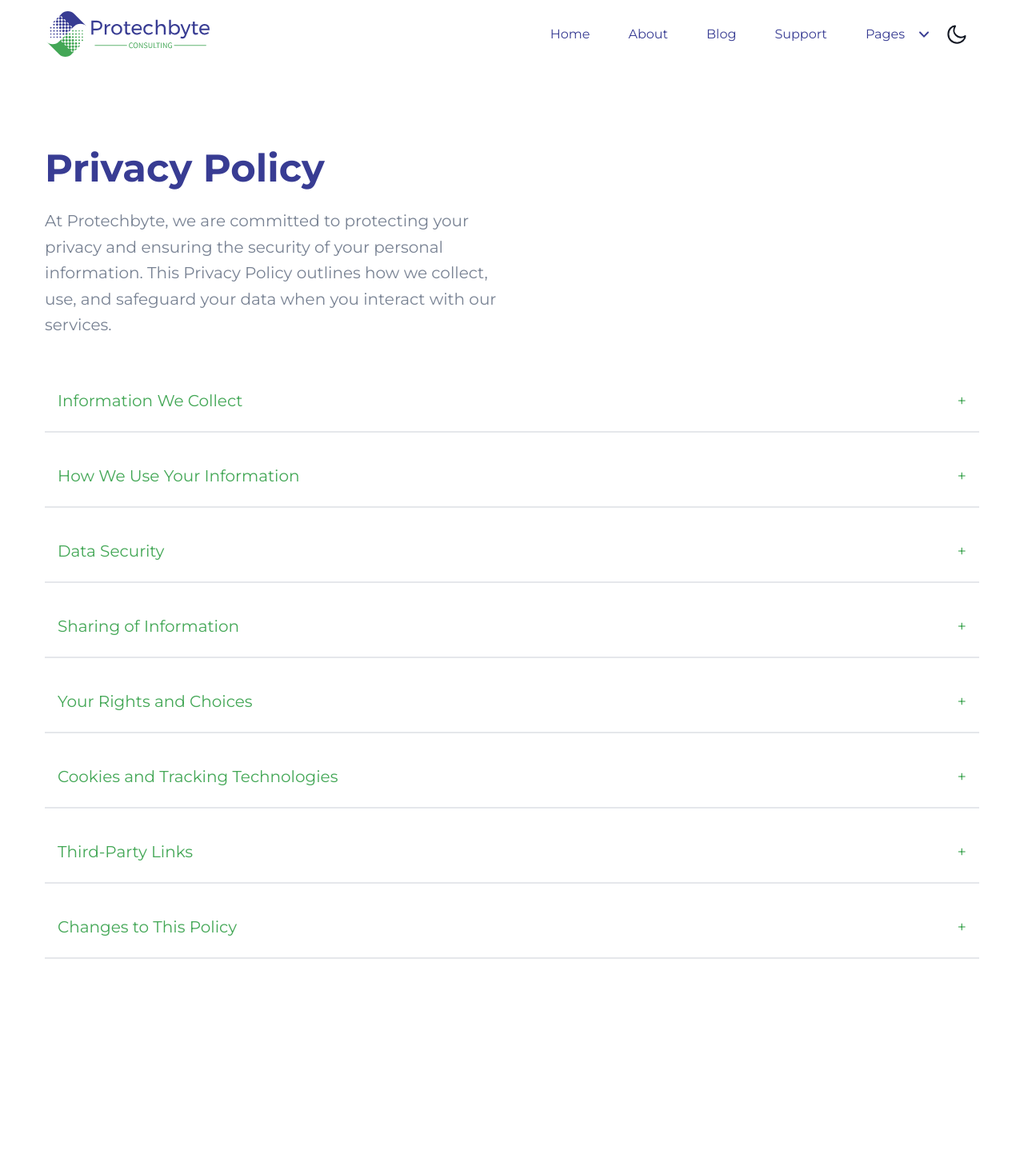
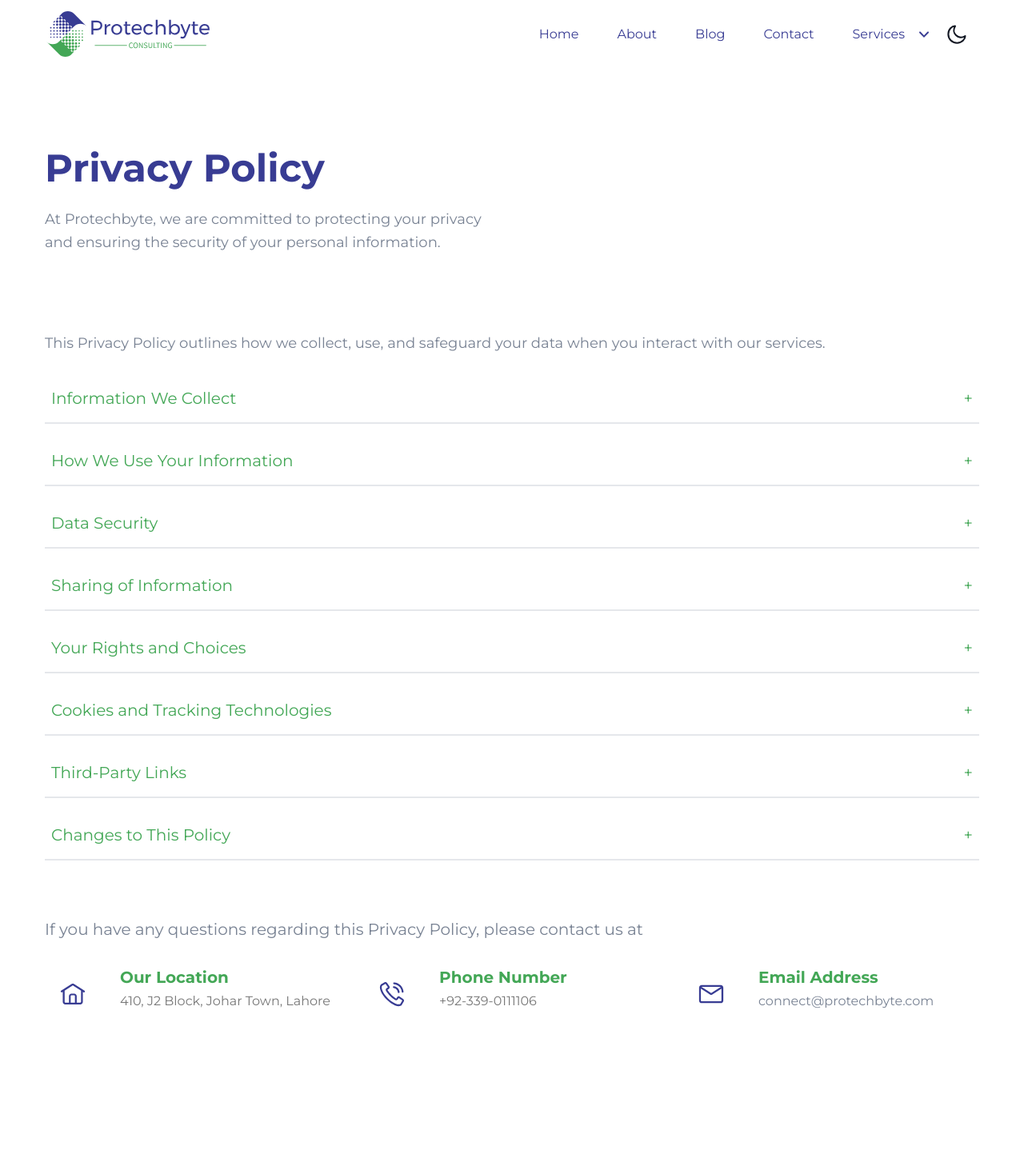
Before and after one commit to gitbitpy/Protechbyte-web, a Next.js app: page /privacy-policy in a window 1280 px wide. Shown: the top 1438 px of the page at 80% size. Built offline with nearby package versions, Linux system fonts and the light colour scheme.

Commit message:
making contact-us page

```diff
--- a/src/app/privacy-policy/page.tsx
+++ b/src/app/privacy-policy/page.tsx
@@ -21,23 +21,25 @@ const PrivacyPolicy = () => {
     >
       <div className="container">
         <div className="-mx-4 flex flex-wrap">
-          <div className="w-full px-4 lg:w-1/2">
+          <div className="w-full px-4 mb-12 lg:w-1/2">
             <h1 className="mb-5 text-3xl font-bold leading-tight text-primary dark:text-primary sm:text-4xl sm:leading-tight md:text-5xl md:leading-tight">
               Privacy Policy
             </h1>
 
-            <p className="mb-12 text-base !leading-relaxed text-body-color dark:text-body-color-dark sm:text-lg md:text-xl">
+            <p className="mb-12 text-base !leading-relaxed text-body-color dark:text-body-color-dark sm:text-lg md:text-lg">
               At Protechbyte, we are committed to protecting your privacy and
-              ensuring the security of your personal information. This Privacy
-              Policy outlines how we collect, use, and safeguard your data when
-              you interact with our services.
+              ensuring the security of your personal information.
             </p>
           </div>
 
-          <div className="w-full px-4">
+          <div className="w-full px-4 mb-12">
+            <p className="mb-8 text-base !leading-relaxed text-body-color dark:text-body-color-dark sm:text-lg md:text-lg">
+              This Privacy Policy outlines how we collect, use, and safeguard
+              your data when you interact with our services.
+            </p>
             {privacyPolicyData.map((section, index) => (
               <div key={index} className="mb-6 flex justify-center">
-                <div className="w-full border-b-2 border-gray-200 p-4">
+                <div className="w-full border-b-2 border-gray-200 dark:border-gray-700 p-2">
                   {/* Accordion Header */}
                   <div
                     className="cursor-pointer text-xl text-secondary mb-2 flex items-center justify-between"
@@ -77,6 +79,104 @@ const PrivacyPolicy = () => {
               </div>
             ))}
           </div>
+
+          <div className="w-full px-4">
+            <p className="mb-8 text-lg text-body-color dark:text-body-color-dark sm:text-xl">
+              If you have any questions regarding this Privacy Policy, please
+              contact us at
+            </p>
+            <div className="flex flex-wrap justify-between items-center">
+              <div className="mb-8 flex w-full max-w-[370px]">
+                <div className="mr-6 flex h-[60px] w-full max-w-[60px] items-center justify-center overflow-hidden rounded bg-primary/5 text-primary sm:h-[70px] sm:max-w-[70px]">
+                  <svg
+                    width="32"
+                    height="32"
+                    viewBox="0 0 32 32"
+                    fill="none"
+                    xmlns="http://www.w3.org/2000/svg"
+                  >
+                    <path
+                      d="M30.6 11.8002L17.7 3.5002C16.65 2.8502 15.3 2.8502 14.3 3.5002L1.39998 11.8002C0.899983 12.1502 0.749983 12.8502 1.04998 13.3502C1.39998 13.8502 2.09998 14.0002 2.59998 13.7002L3.44998 13.1502V25.8002C3.44998 27.5502 4.84998 28.9502 6.59998 28.9502H25.4C27.15 28.9502 28.55 27.5502 28.55 25.8002V13.1502L29.4 13.7002C29.6 13.8002 29.8 13.9002 30 13.9002C30.35 13.9002 30.75 13.7002 30.95 13.4002C31.3 12.8502 31.15 12.1502 30.6 11.8002ZM13.35 26.7502V18.5002C13.35 18.0002 13.75 17.6002 14.25 17.6002H17.75C18.25 17.6002 18.65 18.0002 18.65 18.5002V26.7502H13.35ZM26.3 25.8002C26.3 26.3002 25.9 26.7002 25.4 26.7002H20.9V18.5002C20.9 16.8002 19.5 15.4002 17.8 15.4002H14.3C12.6 15.4002 11.2 16.8002 11.2 18.5002V26.7502H6.69998C6.19998 26.7502 5.79998 26.3502 5.79998 25.8502V11.7002L15.5 5.4002C15.8 5.2002 16.2 5.2002 16.5 5.4002L26.3 11.7002V25.8002Z"
+                      fill="currentColor"
+                    />
+                  </svg>
+                </div>
+                <div className="w-full">
+                  <h4 className="mb-1 text-xl font-bold text-secondary dark:text-white">
+                    Our Location
+                  </h4>
+                  <p className="text-base text-text-color dark:text-dark-6">
+                    410, J2 Block, Johar Town, Lahore
+                  </p>
+                </div>
+              </div>
+
+              <div className="mb-8 flex w-full max-w-[370px]">
+                <div className="mr-6 flex h-[60px] w-full max-w-[60px] items-center justify-center overflow-hidden rounded bg-primary/5 text-primary sm:h-[70px] sm:max-w-[70px]">
+                  <svg
+                    width="32"
+                    height="32"
+                    viewBox="0 0 32 32"
+                    fill="none"
+                    xmlns="http://www.w3.org/2000/svg"
+                  >
+                    <g clipPath="url(#clip0_941_17577)">
+                      <path
+                        d="M24.3 31.1499C22.95 31.1499 21.4 30.7999 19.7 30.1499C16.3 28.7999 12.55 26.1999 9.19997 22.8499C5.84997 19.4999 3.24997 15.7499 1.89997 12.2999C0.39997 8.59994 0.54997 5.54994 2.29997 3.84994C2.34997 3.79994 2.44997 3.74994 2.49997 3.69994L6.69997 1.19994C7.74997 0.599942 9.09997 0.899942 9.79997 1.89994L12.75 6.29994C13.45 7.34994 13.15 8.74994 12.15 9.44994L10.35 10.6999C11.65 12.7999 15.35 17.9499 21.25 21.6499L22.35 20.0499C23.2 18.8499 24.55 18.4999 25.65 19.2499L30.05 22.1999C31.05 22.8999 31.35 24.2499 30.75 25.2999L28.25 29.4999C28.2 29.5999 28.15 29.6499 28.1 29.6999C27.2 30.6499 25.9 31.1499 24.3 31.1499ZM3.79997 5.54994C2.84997 6.59994 2.89997 8.74994 3.99997 11.4999C5.24997 14.6499 7.64997 18.0999 10.8 21.2499C13.9 24.3499 17.4 26.7499 20.5 27.9999C23.2 29.0999 25.35 29.1499 26.45 28.1999L28.85 24.0999C28.85 24.0499 28.85 24.0499 28.85 23.9999L24.45 21.0499C24.45 21.0499 24.35 21.0999 24.25 21.2499L23.15 22.8499C22.45 23.8499 21.1 24.1499 20.1 23.4999C13.8 19.5999 9.89997 14.1499 8.49997 11.9499C7.84997 10.8999 8.09997 9.54994 9.09997 8.84994L10.9 7.59994V7.54994L7.94997 3.14994C7.94997 3.09994 7.89997 3.09994 7.84997 3.14994L3.79997 5.54994Z"
+                        fill="currentColor"
+                      />
+                      <path
+                        d="M29.3 14.25C28.7 14.25 28.25 13.8 28.2 13.2C27.8 8.15003 23.65 4.10003 18.55 3.75003C17.95 3.70003 17.45 3.20003 17.5 2.55003C17.55 1.95003 18.05 1.45003 18.7 1.50003C24.9 1.90003 29.95 6.80003 30.45 13C30.5 13.6 30.05 14.15 29.4 14.2C29.4 14.25 29.35 14.25 29.3 14.25Z"
+                        fill="currentColor"
+                      />
+                      <path
+                        d="M24.35 14.7002C23.8 14.7002 23.3 14.3002 23.25 13.7002C22.95 11.0002 20.85 8.90018 18.15 8.55018C17.55 8.50018 17.1 7.90018 17.15 7.30018C17.2 6.70018 17.8 6.25018 18.4 6.30018C22.15 6.75018 25.05 9.65018 25.5 13.4002C25.55 14.0002 25.15 14.5502 24.5 14.6502C24.4 14.7002 24.35 14.7002 24.35 14.7002Z"
+                        fill="currentColor"
+                      />
+                    </g>
+                    <defs>
+                      <clipPath id="clip0_941_17577">
+                        <rect width="32" height="32" fill="white" />
+                      </clipPath>
+                    </defs>
+                  </svg>
+                </div>
+                <div className="w-full">
+                  <h4 className="mb-1 text-xl font-bold text-secondary  dark:text-white">
+                    Phone Number
+                  </h4>
+                  <p className="text-base text-text-color dark:text-dark-6">
+                    +92-339-0111106
+                  </p>
+                </div>
+              </div>
+
+              <div className="mb-8 flex w-full max-w-[370px]">
+                <div className="mr-6 flex h-[60px] w-full max-w-[60px] items-center justify-center overflow-hidden rounded bg-primary/5 text-primary sm:h-[70px] sm:max-w-[70px]">
+                  <svg
+                    width="32"
+                    height="32"
+                    viewBox="0 0 32 32"
+                    fill="none"
+                    xmlns="http://www.w3.org/2000/svg"
+                  >
+                    <path
+                      d="M28 4.7998H3.99998C2.29998 4.7998 0.849976 6.1998 0.849976 7.9498V24.1498C0.849976 25.8498 2.24998 27.2998 3.99998 27.2998H28C29.7 27.2998 31.15 25.8998 31.15 24.1498V7.8998C31.15 6.1998 29.7 4.7998 28 4.7998ZM28 7.0498C28.05 7.0498 28.1 7.0498 28.15 7.0498L16 14.8498L3.84998 7.0498C3.89998 7.0498 3.94998 7.0498 3.99998 7.0498H28ZM28 24.9498H3.99998C3.49998 24.9498 3.09998 24.5498 3.09998 24.0498V9.2498L14.8 16.7498C15.15 16.9998 15.55 17.0998 15.95 17.0998C16.35 17.0998 16.75 16.9998 17.1 16.7498L28.8 9.2498V24.0998C28.9 24.5998 28.5 24.9498 28 24.9498Z"
+                      fill="currentColor"
+                    />
+                  </svg>
+                </div>
+                <div className="w-full">
+                  <h4 className="mb-1 text-xl font-bold text-secondary dark:text-white">
+                    Email Address
+                  </h4>
+                  <p className="text-base text-body-color dark:text-dark-6">
+                    connect@protechbyte.com
+                  </p>
+                </div>
+              </div>
+            </div>
+          </div>
         </div>
       </div>
     </section>
--- a/src/components/Header/menuData.tsx
+++ b/src/components/Header/menuData.tsx
@@ -10,7 +10,7 @@ const menuData: Menu[] = [
   {
     id: 2,
     title: "About",
-    path: "/about",
+    path: "/about-us",
     newTab: false,
   },
   {
@@ -21,61 +21,61 @@ const menuData: Menu[] = [
   },
   {
     id: 3,
-    title: "Support",
-    path: "/contact",
+    title: "Contact",
+    path: "/contact-us",
     newTab: false,
   },
   {
     id: 4,
-    title: "Pages",
+    title: "Services",
     newTab: false,
     submenu: [
       {
         id: 41,
-        title: "About Page",
-        path: "/about",
+        title: "Backup & Disaster Recovery",
+        path: "/services/backups-and-disaster-recovery",
         newTab: false,
       },
       {
         id: 42,
-        title: "Contact Page",
-        path: "/contact",
+        title: "Server Administrator",
+        path: "/services/server-administration",
         newTab: false,
       },
       {
         id: 43,
-        title: "Blog Grid Page",
-        path: "/blog",
+        title: "Cloud Managed Services",
+        path: "/services/cloud-managed-services",
         newTab: false,
       },
       {
         id: 44,
-        title: "Blog Sidebar Page",
-        path: "/blog-sidebar",
+        title: "Digital Transformation",
+        path: "/services/web-development",
         newTab: false,
       },
       {
         id: 45,
-        title: "Blog Details Page",
-        path: "/blog-details",
+        title: "Storage Solutions",
+        path: "/services/storage",
         newTab: false,
       },
       {
         id: 46,
-        title: "Sign In Page",
-        path: "/signin",
+        title: "Cloud Migrations",
+        path: "/services/cloud-managed-services",
         newTab: false,
       },
       {
         id: 47,
-        title: "Sign Up Page",
-        path: "/signup",
+        title: "Virtualization",
+        path: "/services/virtualization",
         newTab: false,
       },
       {
         id: 48,
-        title: "Error Page",
-        path: "/error",
+        title: "Cybersecurity",
+        path: "/services/server-administration",
         newTab: false,
       },
     ],
--- a/src/views/Brands/index.tsx
+++ b/src/views/Brands/index.tsx
@@ -7,7 +7,7 @@ const Brands = () => {
   return (
     <section className="bg-white dark:bg-gray-dark pt-16">
       <div className="container">
-        <h2 className="mb-4 text-3xl font-bold text-center !leading-tight text-black dark:text-white sm:text-4xl md:text-[45px]">
+        <h2 className="mb-4 text-3xl font-bold text-center !leading-tight text-primary dark:text-white sm:text-4xl md:text-[45px]">
           Certified and Trusted by
         </h2>
 
--- a/src/views/Hero/index.tsx
+++ b/src/views/Hero/index.tsx
@@ -12,7 +12,7 @@ const Hero = () => {
           <div className="-mx-4 flex flex-wrap">
             <div className="w-full px-4">
               <div className="mx-auto max-w-[800px] text-center">
-                <h1 className="mb-5 text-3xl font-bold leading-tight text-heading-color sm:text-4xl sm:leading-tight md:text-5xl md:leading-tight">
+                <h1 className="mb-5 text-3xl font-bold leading-tight text-primary sm:text-4xl sm:leading-tight md:text-5xl md:leading-tight">
                   Catalyzing Growth Through Cloud Excellence
                 </h1>
                 <p className="mb-12 text-base !leading-relaxed text-text-color sm:text-lg md:text-xl">
--- a/src/views/our-vision/index.tsx
+++ b/src/views/our-vision/index.tsx
@@ -27,7 +27,7 @@ const OurVision = () => {
         <div className="border-b border-body-color/[.15] pb-16 dark:border-white/[.15] md:pb-20 lg:pb-28">
           <div className="-mx-4 flex flex-wrap justify-between items-start">
             <div className="w-full px-4 lg:w-1/2">
-              <h2 className="mb-4 text-3xl font-bold mx-auto w-full !leading-tight text-heading-color dark:text-white sm:text-4xl md:text-[45px]">
+              <h2 className="mb-4 text-3xl font-bold mx-auto w-full !leading-tight text-primary dark:text-white sm:text-4xl md:text-[45px]">
                 Our Vision
               </h2>
               <p
--- a/src/views/services/index.tsx
+++ b/src/views/services/index.tsx
@@ -11,11 +11,21 @@ const Services = () => {
         className="bg-white dark:bg-gray-dark py-16 md:py-20 lg:py-28"
       >
         <div className="container">
-          <SectionTitle
-            title="Our Services"
-            paragraph="our seasoned team of technical support specialists has been instrumental in driving the success of businesses like yours for many years. With a track record of excellence and enduring client relationships, we stand ready to elevate your operations to new heights."
-            center
-          />
+          <div className="w-full mx-auto px-4 lg:w-1/2">
+            <h2 className="mb-4 text-3xl text-center font-bold mx-auto w-full !leading-tight text-primary dark:text-white sm:text-4xl md:text-[45px]">
+              Our Services
+            </h2>
+            <p
+              className="text-base text-center !leading-relaxed text-text-color md:text-lg"
+              style={{ marginBottom: "44px" }}
+            >
+              Our seasoned team of technical support specialists has been
+              instrumental in driving the success of businesses like yours for
+              many years. With a track record of excellence and enduring client
+              relationships, we stand ready to elevate your operations to new
+              heights.
+            </p>
+          </div>
 
           <div className="grid grid-cols-1 gap-x-8 gap-y-14 md:grid-cols-2 lg:grid-cols-3">
             {servicesCardData.map((service) => (
--- a/src/views/why-us/index.tsx
+++ b/src/views/why-us/index.tsx
@@ -22,7 +22,7 @@ const WhyUs = () => {
         {/* <span className="mr-4 flex h-[30px] w-[30px] items-center justify-center rounded-md bg-primary bg-opacity-10 text-primary">
           {checkIcon}
         </span> */}
-        <span className="text-lg font-bold text-heading-color">{heading}</span>
+        <span className="text-lg font-bold text-secondary">{heading}</span>
       </p>
       <p className="text-base text-text-color">{description}</p>
     </div>
@@ -37,7 +37,7 @@ const WhyUs = () => {
         <div className="border-b border-body-color/[.15] pb-16 dark:border-white/[.15] md:pb-20 lg:pb-28">
           <div className="-mx-4 flex flex-wrap justify-between items-start">
             <div className="w-full px-4 lg:w-1/2">
-              <h2 className="mb-4 text-3xl font-bold mx-auto w-full !leading-tight text-heading-color dark:text-white sm:text-4xl md:text-[45px]">
+              <h2 className="mb-4 text-3xl font-bold mx-auto w-full !leading-tight text-primary dark:text-white sm:text-4xl md:text-[45px]">
                 Why ProtechByte
               </h2>
               <p
```
Also changed, not shown: src/app/contact-us/page.tsx (+5 -5 lines), src/components/Header/index.tsx (+0 -8 lines).
